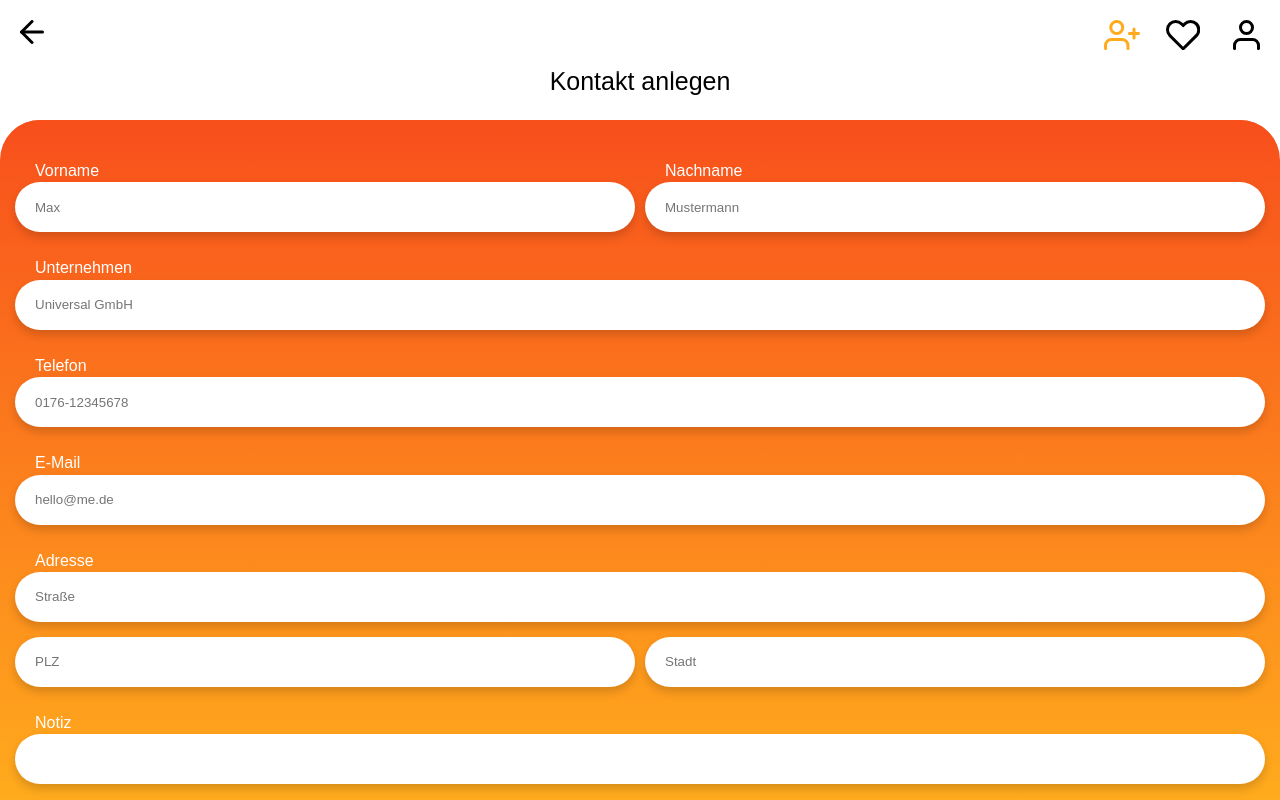
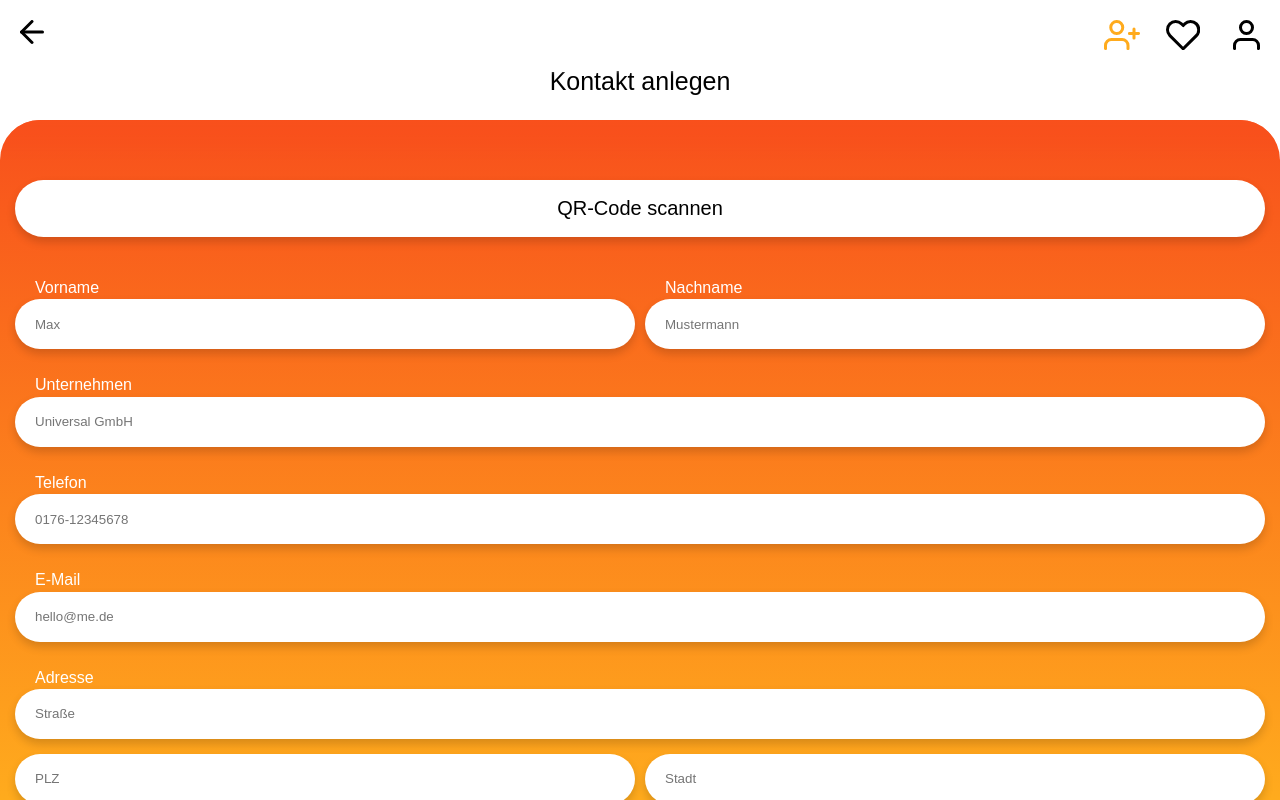
Before and after one commit to soerenstein/capstone-project, a React (Create React App) app: page /create in a window 1280 px wide. Built offline with nearby package versions, Linux system fonts and the light colour scheme; a web font is replaced by a local one.

Commit message:
Add route to ContactForm

```diff
--- a/src/components/CreateContactForm/CreateContactForm.js
+++ b/src/components/CreateContactForm/CreateContactForm.js
@@ -1,4 +1,5 @@
 import React, { useState } from 'react'
+import { useHistory } from 'react-router-dom'
 import styled from 'styled-components/macro'
 import { v4 as uuidv4 } from 'uuid'
 import CardWrapper from '../Design/CardWrapper/CardWrapper'
@@ -7,6 +8,7 @@
 export default function CreateContactForm({ onSubmit }) {
   const [firstName, setFirstName] = useState(false)
   const [lastName, setLastName] = useState(false)
+  const history = useHistory()
 
   const disabledButton = !firstName && !lastName
 
@@ -14,6 +16,9 @@
     <PageLayout title="Kontakt anlegen">
       <CardWrapper>
         <FormStyled onSubmit={handleSubmit}>
+          <ButtonStyled onClick={() => history.push(`/scan`)}>
+            QR-Code scannen
+          </ButtonStyled>
           <LabelWrapper>
             <LabelStyled htmlFor="firstName">
               <LabelName>Vorname</LabelName>
```
